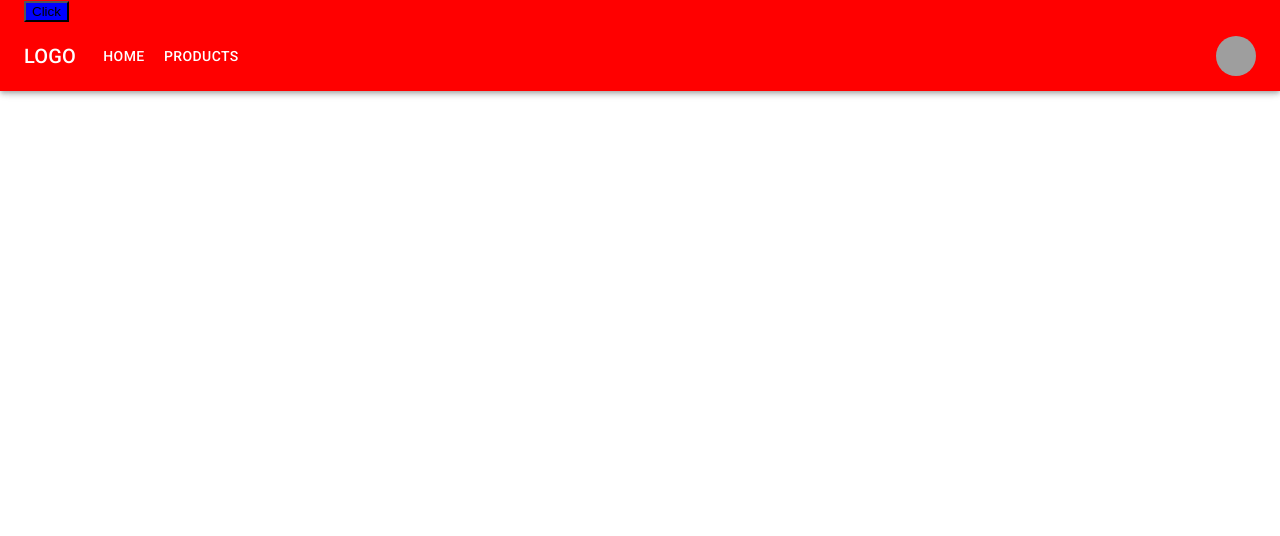
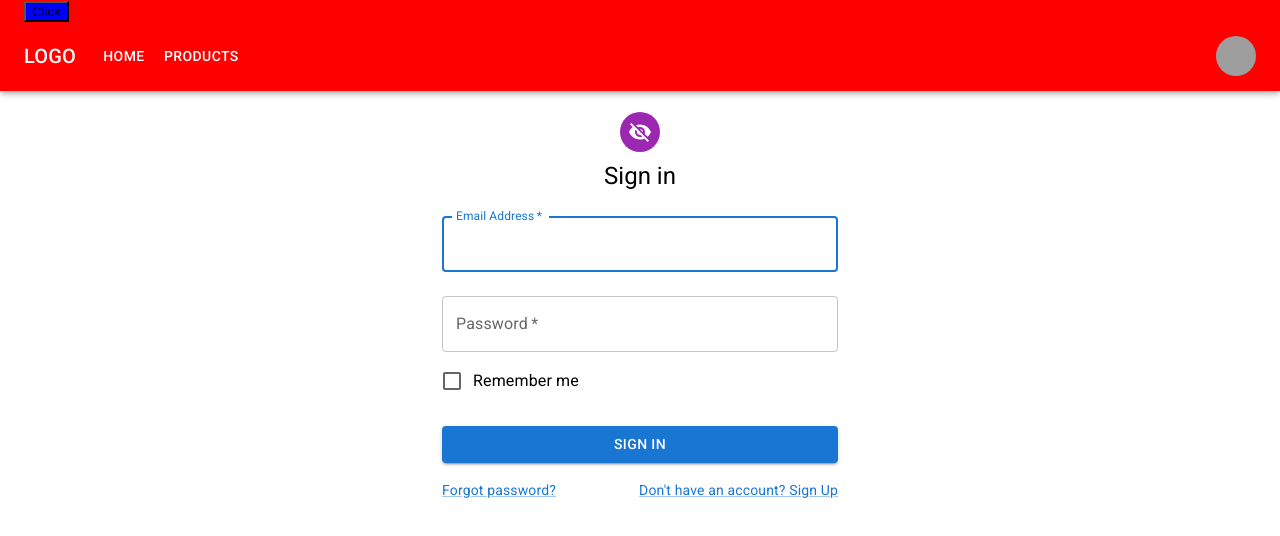
Before and after one commit to AdiPopescu91/Licenta, a React (Create React App) app: page / in a window 1280 px wide. Shown: the top 536 px of the page. Built offline with nearby package versions, Linux system fonts and the light colour scheme; grey boxes are pictures that could not be loaded.

Commit message:
Insert data in LocalStorage (#2)

```diff
--- a/src/views/GlobalWrapper/index.js
+++ b/src/views/GlobalWrapper/index.js
@@ -3,6 +3,8 @@ import React from 'react'
 import { Box, Container, Card } from '@mui/material';
 
 import Navbar from '../../components/Navbar';
+import Homepage from "../Homepage";
+import Login from "../Login";
 
 /**
  * GlobalWrapper
@@ -16,9 +18,9 @@ function GlobalWrapper(props) {
         <Container maxWidth="lg">
             <Box sx={{ flexGrow: 1 }}>
                 <Navbar />
-                <Card elevation={2} >
-                    {children}
-                </Card>
+                {children}
+                <Homepage />
+                <Login />
             </Box>
         </Container>
     )
--- a/src/views/Homepage/index.js
+++ b/src/views/Homepage/index.js
@@ -1,28 +1,17 @@
-import React, { Fragment } from 'react'
-import PropTypes from 'prop-types'
-// import { injectIntl, intlShape } from 'react-intl';
-
-
-
-import { withStyles } from '@material-ui/core';
-
-
+import React from 'react'
 
 
 /**
- * index
+ * Homepage
  */
-function Homepage(props) {
-    const { classes } = props;
-
+function Homepage() {
 
 
     return (
-        <div className={classes.index}>
+        <div>
             Hello world!
         </div>
     )
-
 
 
 }
--- /dev/null
+++ b/src/views/Login/index.js
@@ -0,0 +1,167 @@
+import React, {Fragment, useState} from 'react'
+import {Box, TextField, Button, Avatar, Typography, Container, FormControlLabel, Grid, Link, Checkbox}  from '@mui/material';
+import Visibility from '@mui/icons-material/Visibility';
+import VisibilityOff from '@mui/icons-material/VisibilityOff';
+
+
+/**
+ * Login
+ */
+const person = [
+    {
+        id: 1,
+        name: 'Test',
+        email: 'test@test.com'
+    },
+    {
+        id: 2,
+        name: 'Test2',
+        email: 'test2@test.com2'
+    }
+]
+function Login(props) {
+    const [values, setValues] = useState({});
+    const [persons, setPersons] = useState(person)
+    const [error, setError] = useState({})
+
+    console.log('persons', persons)
+
+    // const handleClickShowPassword =(idPerson) => () => {
+    //     const dataValues = {
+    //         ...values,
+    //         showPassword: !values.showPassword,
+    //     }
+    //     setValues(dataValues);
+    //
+    //     const newArray = persons.map((person, index) => {
+    //         if(person.id === idPerson) {
+    //             return {
+    //                 ...person,
+    //                 name: 'Sidona'
+    //             }
+    //         }
+    //         return person;
+    //     })
+    //     const findElement = persons.find(person => person.id === idPerson);
+    //     const findIndex = persons.findIndex(person => person.id === idPerson);
+    //     console.log('findElement', findElement, findIndex)
+    //     findElement.name = 'Alex';
+    //     const newData = [...persons.slice(0, findIndex),
+    //         {...findElement, name: 'alex'},
+    // ...persons.slice(findIndex + 1, persons.length)]
+    //     setPersons([...persons, findElement])
+    // }
+    const handleSubmit = () => {
+
+       // localStorage.setItem('myCat', 'Tom');
+      //  sessionStorage.setItem('person', 'Jerry')
+      //  alert(localStorage.getItem('myCat'))
+
+    }
+
+    const handleChange = (type) => (event) => {
+               console.log('type', type, 'event', event)
+
+        const data = {
+            ...values,
+            [type]: event.target.value,
+
+        }
+        let i=localStorage.length;
+        let ok=0;
+        if(  event.target.value!==""&&ok===0)
+        {  for(let j=1;j<=localStorage.length;j++)
+            {
+                if(event.target.value===localStorage.getItem(j))
+                    ok=1;}}
+        localStorage.setItem(i+1,event.target.value);
+        return setValues(data)
+
+        // if(type === 'email') {
+        //     const data = {
+        //         ...values,
+        //         email: event.target.value,
+        //     }
+        //     return setValues(data)
+        // } else {
+        //     const data = {
+        //         ...values,
+        //         password: event.target.value,
+        //     }
+        //     return setValues(data)
+        // }
+    }
+
+    return (
+        <div>
+            <Container component="main" maxWidth="xs">
+                <Box
+                    sx={{
+                        marginTop: 8,
+                        display: 'flex',
+                        flexDirection: 'column',
+                        alignItems: 'center',
+                    }}>
+                    <Avatar sx={{ m: 1, bgcolor: 'secondary.main' }}>
+                        <VisibilityOff />
+                    </Avatar>
+                    <Typography component="h1" variant="h5">
+                        Sign in
+                    </Typography>
+                    <Box component="form" onSubmit={handleSubmit} noValidate sx={{ mt: 1 }}>
+                        <TextField
+                            margin="normal"
+                            required
+                            fullWidth
+                            id="email"
+                            label="Email Address"
+                            name="email"
+                            autoComplete="email"
+                            autoFocus
+                            onChange={handleChange('email')}
+                        />
+                        <TextField
+                            margin="normal"
+                            required
+                            fullWidth
+                            name="password"
+                            label="Password"
+                            type="password"
+                            id="password"
+                            autoComplete="current-password"
+                            onChange={handleChange('password')}
+                        />
+                        <FormControlLabel
+                            control={<Checkbox value="remember" color="primary" />}
+                            label="Remember me"
+                        />
+                        <Button
+                            type="submit"
+                            fullWidth
+                            variant="contained"
+                            sx={{ mt: 3, mb: 2 }}>
+                            Sign In
+                        </Button>
+                        <Grid container>
+                            <Grid item xs>
+                                <Link href="#" variant="body2">
+                                    Forgot password?
+                                </Link>
+                            </Grid>
+                            <Grid item>
+                                <Link href="#" variant="body2">
+                                    {"Don't have an account? Sign Up"}
+                                </Link>
+                            </Grid>
+                        </Grid>
+                    </Box>
+                </Box>
+            </Container>
+        </div>
+    )
+
+
+}
+
+
+export default Login;
```
